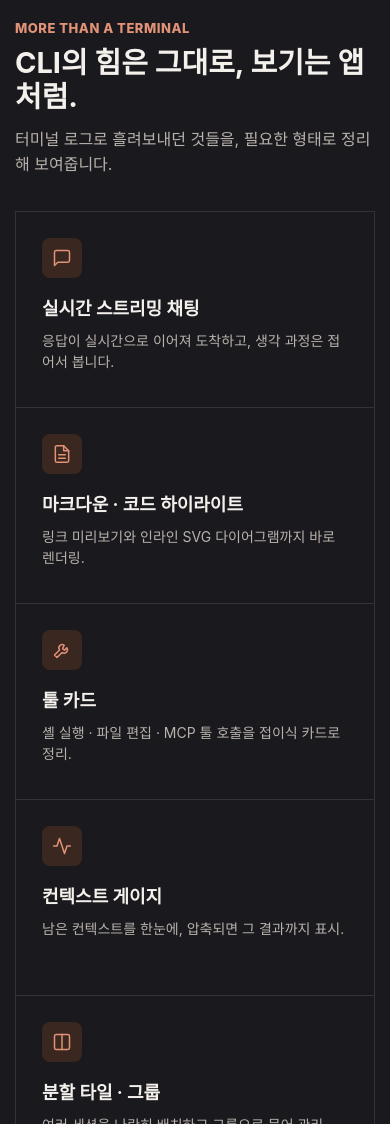
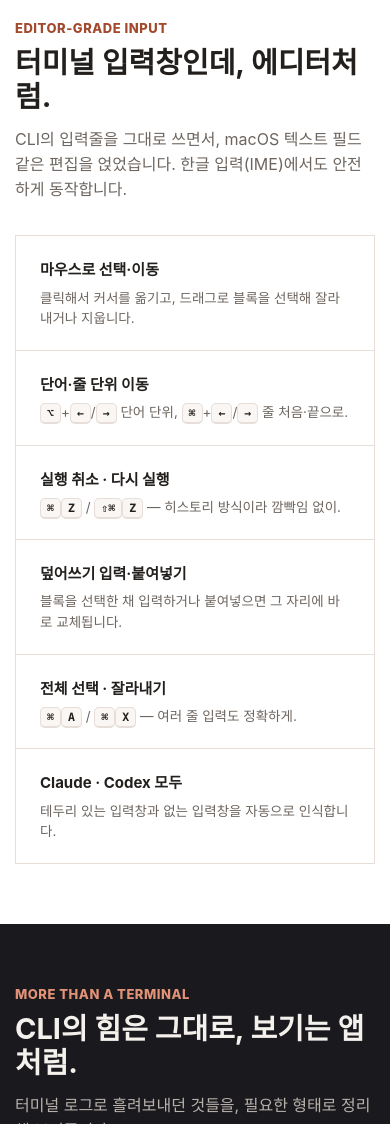
Before and after one commit to rex-ingeni/K-Mux, a plain HTML site: page docs/index.html in a window 390 px wide. Shown: the part 3340-4464 px from the top of the page. Drawn offline with Linux system fonts and the light colour scheme.

Commit message:
소개: 입력창(에디터급 편집) 섹션 추가 + README에 GitHub Pages 링크
- 랜딩/README에 'TUI 입력창인데 에디터처럼' 섹션: 마우스 선택·이동, 단어/줄 이동,
  실행취소/다시실행, 덮어쓰기 입력·붙여넣기, 전체선택/잘라내기, Claude·Codex 박스
  자동 인식, IME(한글) 안전 — 공들인 입력 편집 레이어를 소개에 반영
- README 상단에 소개 페이지(github.io) 링크 추가

```diff
--- a/docs/index.html
+++ b/docs/index.html
@@ -105,6 +105,12 @@
     .theme-pair img { display: block; width: 100%; height: auto; }
     .theme-pair figcaption { padding: 11px 12px; color: var(--muted); font-size: 13px; font-weight: 650; text-align: center; background: var(--paper); }
 
+    /* input section: editor-grade input capabilities */
+    .caps { display: grid; grid-template-columns: repeat(3, 1fr); border-top: 1px solid var(--line); border-left: 1px solid var(--line); }
+    .cap { padding: 22px 24px; border-right: 1px solid var(--line); border-bottom: 1px solid var(--line); }
+    .cap strong { display: block; font-size: 15px; }
+    .cap span { display: block; margin-top: 6px; color: var(--muted); font-size: 13.5px; line-height: 1.5; }
+    kbd { padding: 2px 6px; border: 1px solid var(--line); border-bottom-width: 2px; border-radius: 5px; background: var(--wash); color: var(--ink); font-family: ui-monospace, SFMono-Regular, Menlo, monospace; font-size: 11.5px; font-weight: 700; white-space: nowrap; }
     .feature-band { background: var(--black); color: #f4f0ec; }
     .feature-band .section-kicker { color: #e29277; }
     .feature-band .section-intro { color: #b9b2ac; }
@@ -142,7 +148,7 @@
     @media (max-width: 820px) {
       .nav-links { display: none; }
       .hero { padding-top: 58px; }
-      .facts, .feature-grid { grid-template-columns: 1fr; }
+      .facts, .feature-grid, .caps { grid-template-columns: 1fr; }
       .fact { border-right: 0; border-bottom: 1px solid var(--line); }
       .fact:last-child { border-bottom: 0; }
       .install-grid { grid-template-columns: 1fr; gap: 34px; }
@@ -184,6 +190,7 @@
       <a class="brand" href="#top"><img src="icon.png" alt="">K-Mux</a>
       <div class="nav-links">
         <a href="#usage">사용 모습</a>
+        <a href="#input">입력창</a>
         <a href="#features">기능</a>
         <a href="#install">설치</a>
         <a class="nav-release" href="https://github.com/rex-ingeni/K-Mux/releases">릴리스</a>
@@ -249,6 +256,23 @@
       </div>
     </section>
 
+    <section id="input">
+      <div class="shell">
+        <div class="section-top">
+          <div><p class="section-kicker">Editor-grade input</p><h2>터미널 입력창인데, 에디터처럼.</h2></div>
+          <p class="section-intro">CLI의 입력줄을 그대로 쓰면서, macOS 텍스트 필드 같은 편집을 얹었습니다. 한글 입력(IME)에서도 안전하게 동작합니다.</p>
+        </div>
+        <div class="caps">
+          <div class="cap"><strong>마우스로 선택·이동</strong><span>클릭해서 커서를 옮기고, 드래그로 블록을 선택해 잘라내거나 지웁니다.</span></div>
+          <div class="cap"><strong>단어·줄 단위 이동</strong><span><kbd>⌥</kbd>+<kbd>←</kbd>/<kbd>→</kbd> 단어 단위, <kbd>⌘</kbd>+<kbd>←</kbd>/<kbd>→</kbd> 줄 처음·끝으로.</span></div>
+          <div class="cap"><strong>실행 취소 · 다시 실행</strong><span><kbd>⌘</kbd><kbd>Z</kbd> / <kbd>⇧⌘</kbd><kbd>Z</kbd> — 히스토리 방식이라 깜빡임 없이.</span></div>
+          <div class="cap"><strong>덮어쓰기 입력·붙여넣기</strong><span>블록을 선택한 채 입력하거나 붙여넣으면 그 자리에 바로 교체됩니다.</span></div>
+          <div class="cap"><strong>전체 선택 · 잘라내기</strong><span><kbd>⌘</kbd><kbd>A</kbd> / <kbd>⌘</kbd><kbd>X</kbd> — 여러 줄 입력도 정확하게.</span></div>
+          <div class="cap"><strong>Claude · Codex 모두</strong><span>테두리 있는 입력창과 없는 입력창을 자동으로 인식합니다.</span></div>
+        </div>
+      </div>
+    </section>
+
     <section id="features" class="feature-band">
       <div class="shell">
         <div class="section-top">
```
Also changed, not shown: 1 other file.
